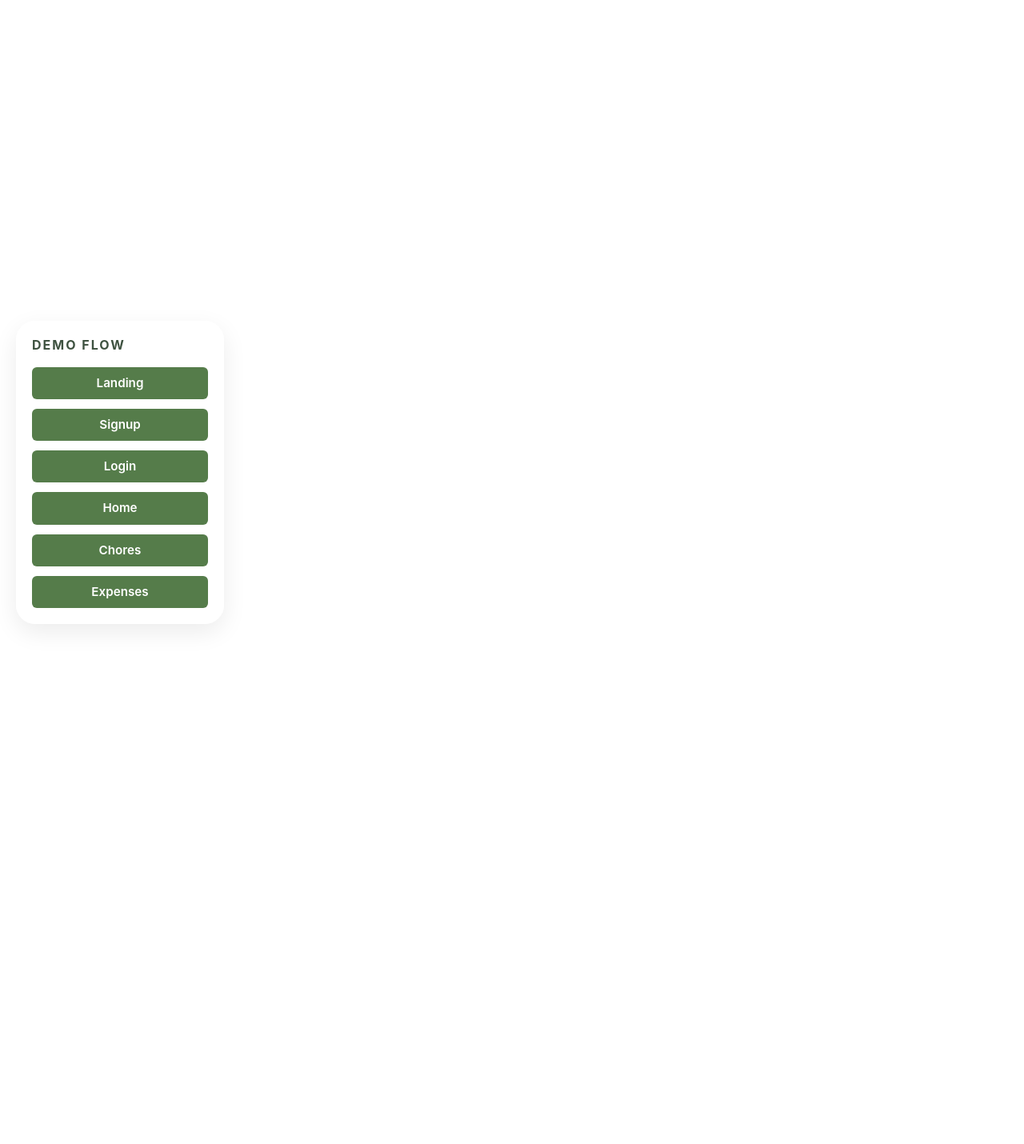
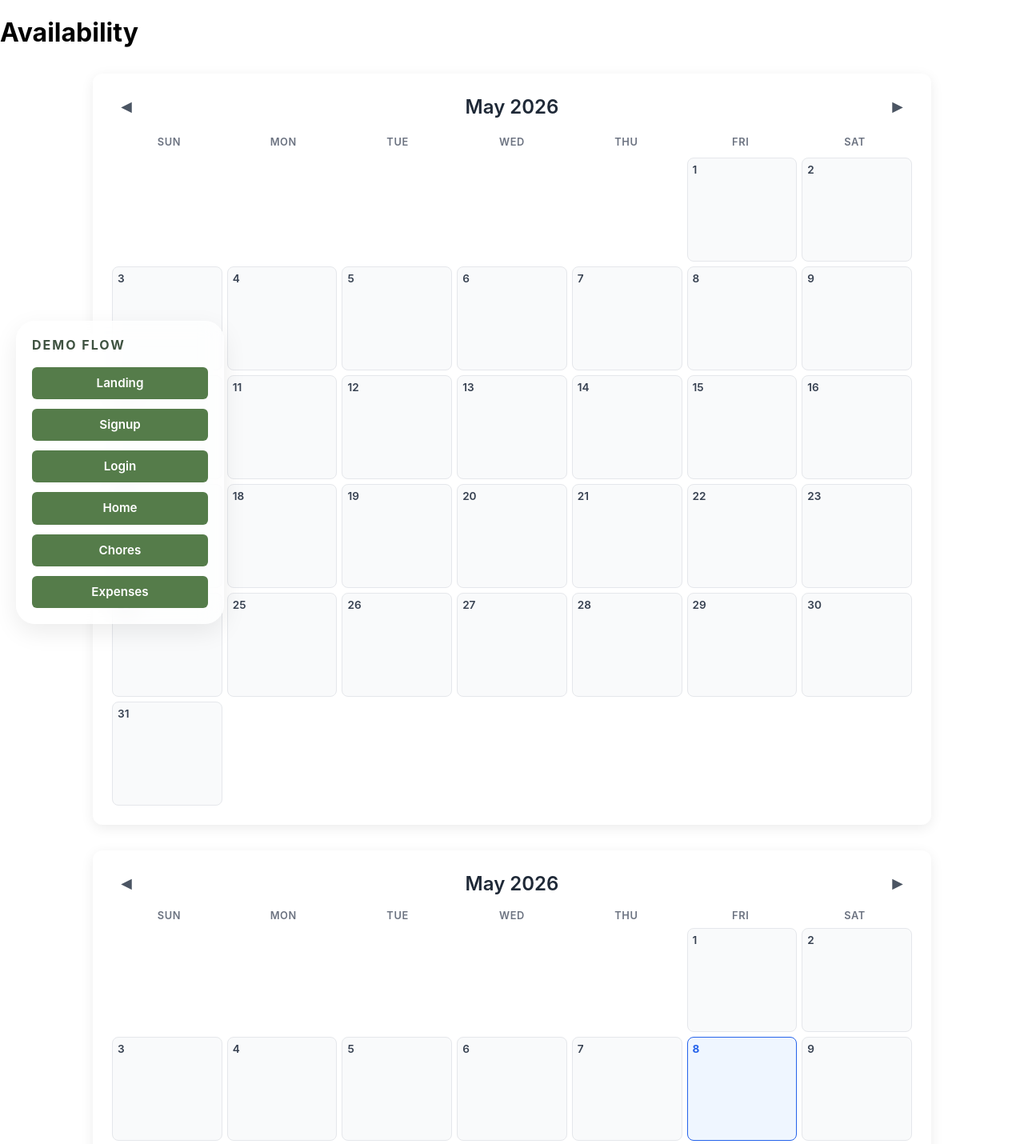
Before and after one commit to michelllinstar/Homiely_CS35L, a React (Create React App) app in the folder frontend/: page /calendar in a window 1280 px wide. Shown: the top 1430 px of the page at 80% size. Before the commit the page ends 800 px from the top, so only its background shows below. Built offline with nearby package versions, Linux system fonts and the light colour scheme.

Commit message:
add calendar page

```diff
--- a/frontend/src/App.jsx
+++ b/frontend/src/App.jsx
@@ -5,6 +5,7 @@ import Landing from "./pages/Landing/Landing";
 import Login from "./pages/Login/Login";
 import Signup from "./pages/Signup/Signup";
 import Home from "./pages/Home/Home";
+import Calendar from "./pages/Calendar/Calendar";
 import { AuthProvider } from "./pages/AuthContext";
 import Chores from "./pages/Chores/Chores";
 
@@ -18,6 +19,7 @@ function App() {
           <Route path="/signup" element={<Signup />} />
           <Route path="/home" element={<Home />} />
           <Route path="/chores" element={<Chores />} />
+          <Route path="/calendar" element={<Calendar />} />
         </Routes>
         <DemoFlow />
       </BrowserRouter>
--- /dev/null
+++ b/frontend/src/pages/Calendar/Calendar.jsx
@@ -0,0 +1,21 @@
+import "./Calendar.css";
+import {useState} from "react";
+import {useNavigate} from 'react-router-dom'
+import {Link} from 'react-router-dom'
+import CalendarChoreMo from "../../components/CalendarChoreMo";
+import CalendarAvailMo from "../../components/CalendarAvailMo";
+
+
+export default function Calendar() {
+
+    return (
+        <div className="calendar-page">
+            <header>
+                <h1 className="calendar-title">Availability</h1>
+
+                <CalendarAvailMo />
+                <CalendarChoreMo />
+            </header>
+        </div>
+    );
+}
```
Also changed, not shown: frontend/src/pages/Calendar/Calendar.css (added).
